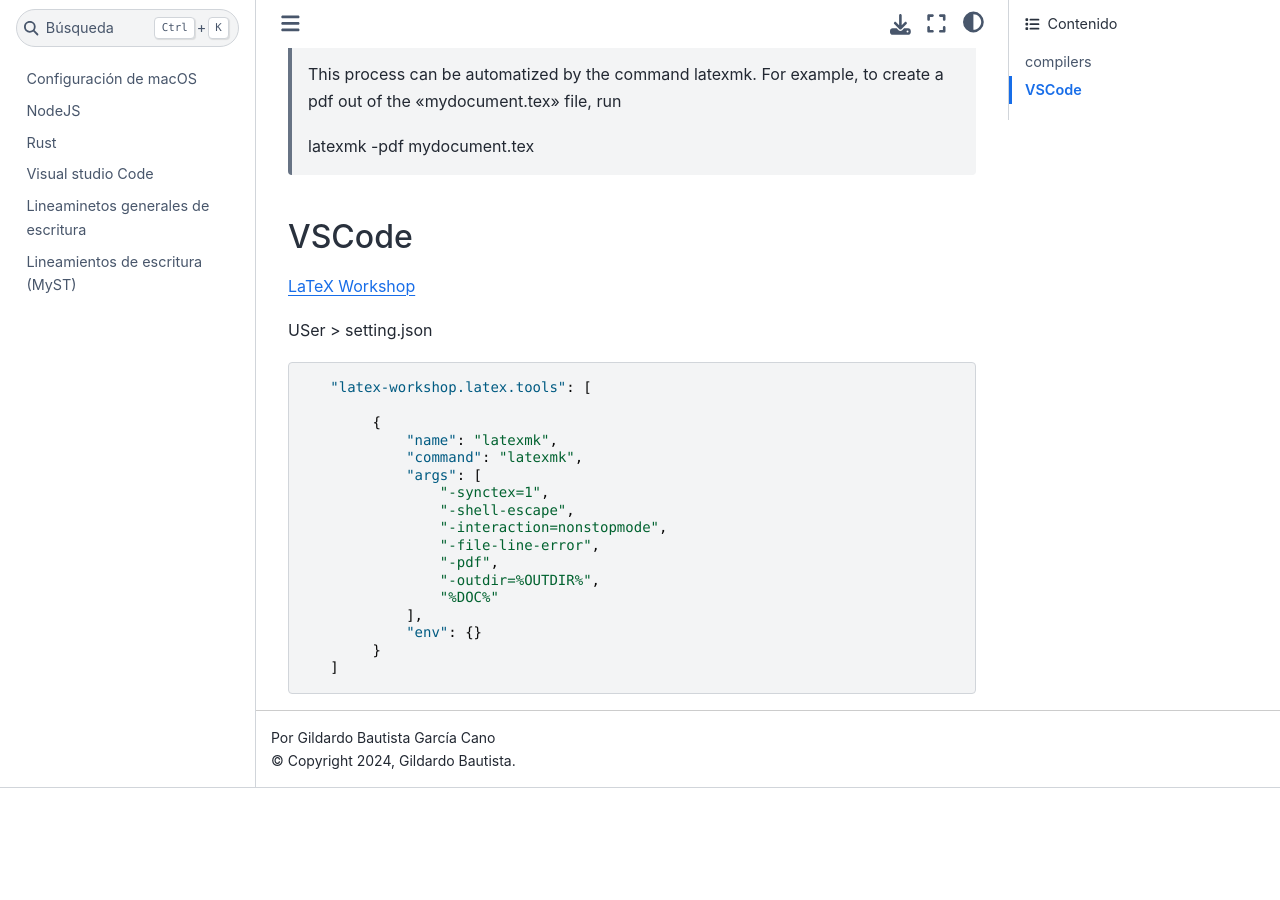
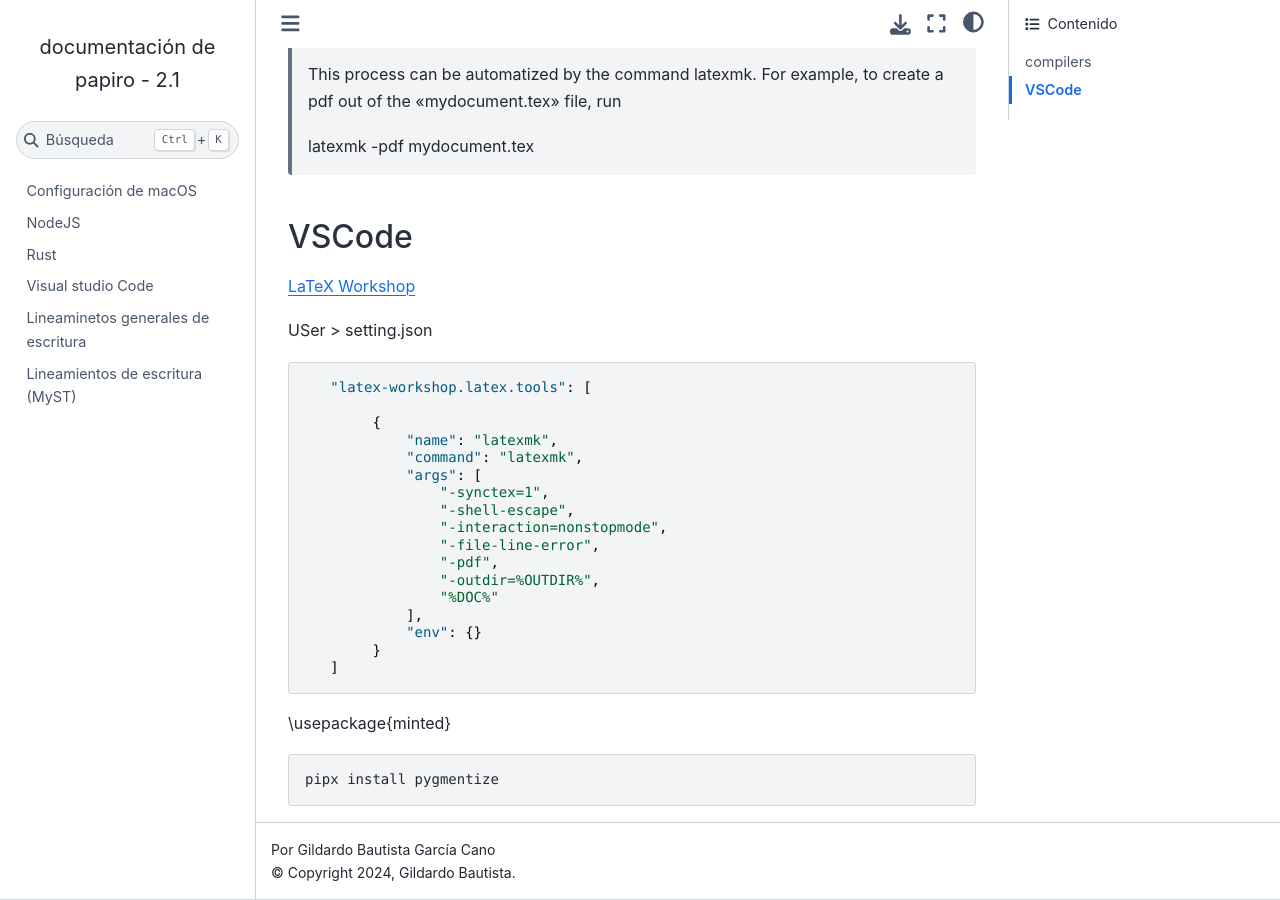
Before and after one commit to gil-cano/papiro, a Sphinx documentation site: the page built from docs/latex.md, in a window 1280 px wide and 900 px high, scrolled down 856 px. Built offline with Sphinx 7.4.7 and the Sphinx Book theme 1.1.4, drawn with Linux system fonts in a browser that asks for light colours; before the commit the page ends 1644 px from its top, so only the background shows below that.

Commit message:
Update latex.md

````diff
--- a/docs/latex.md
+++ b/docs/latex.md
@@ -47,3 +47,9 @@
         }
    ]
 ```
+
+\usepackage{minted}
+
+```shell
+pipx install pygmentize
+```
````
